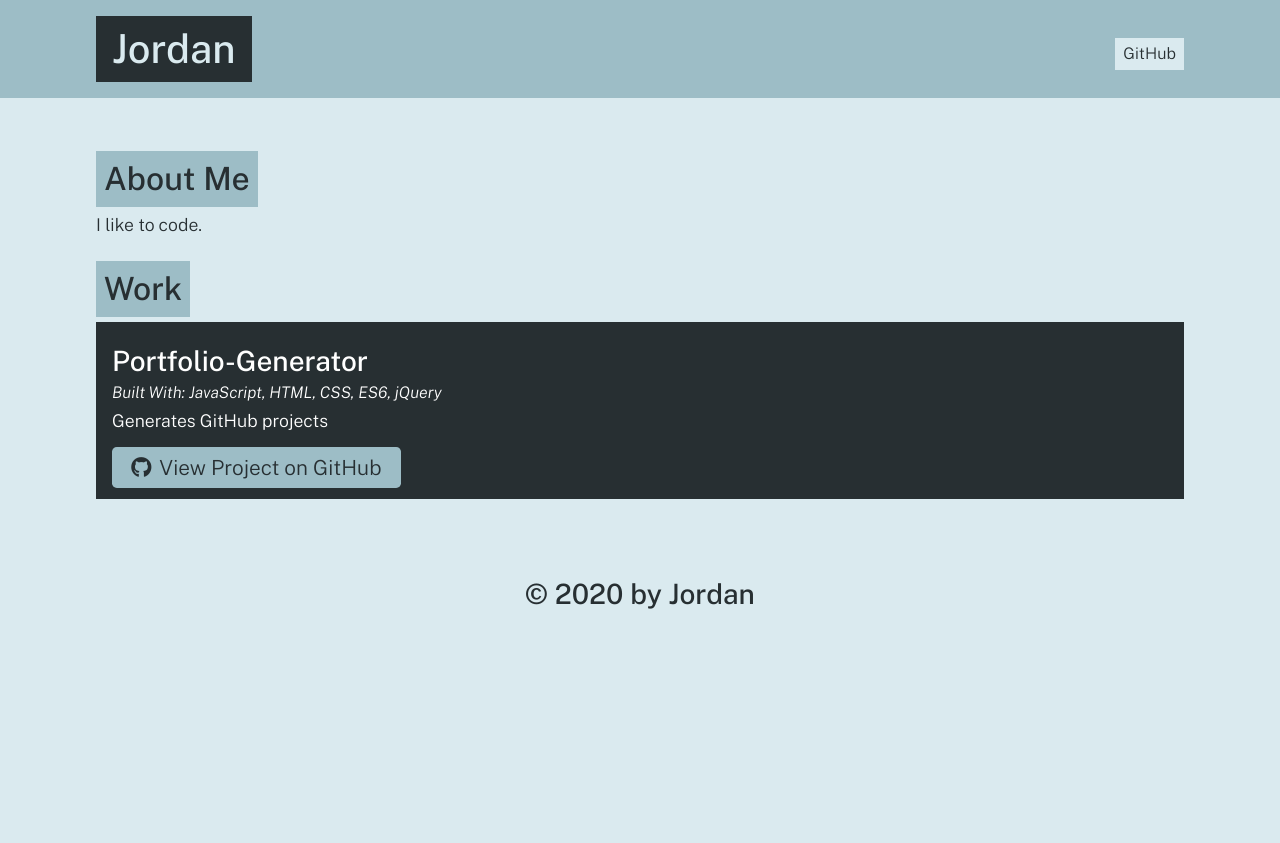
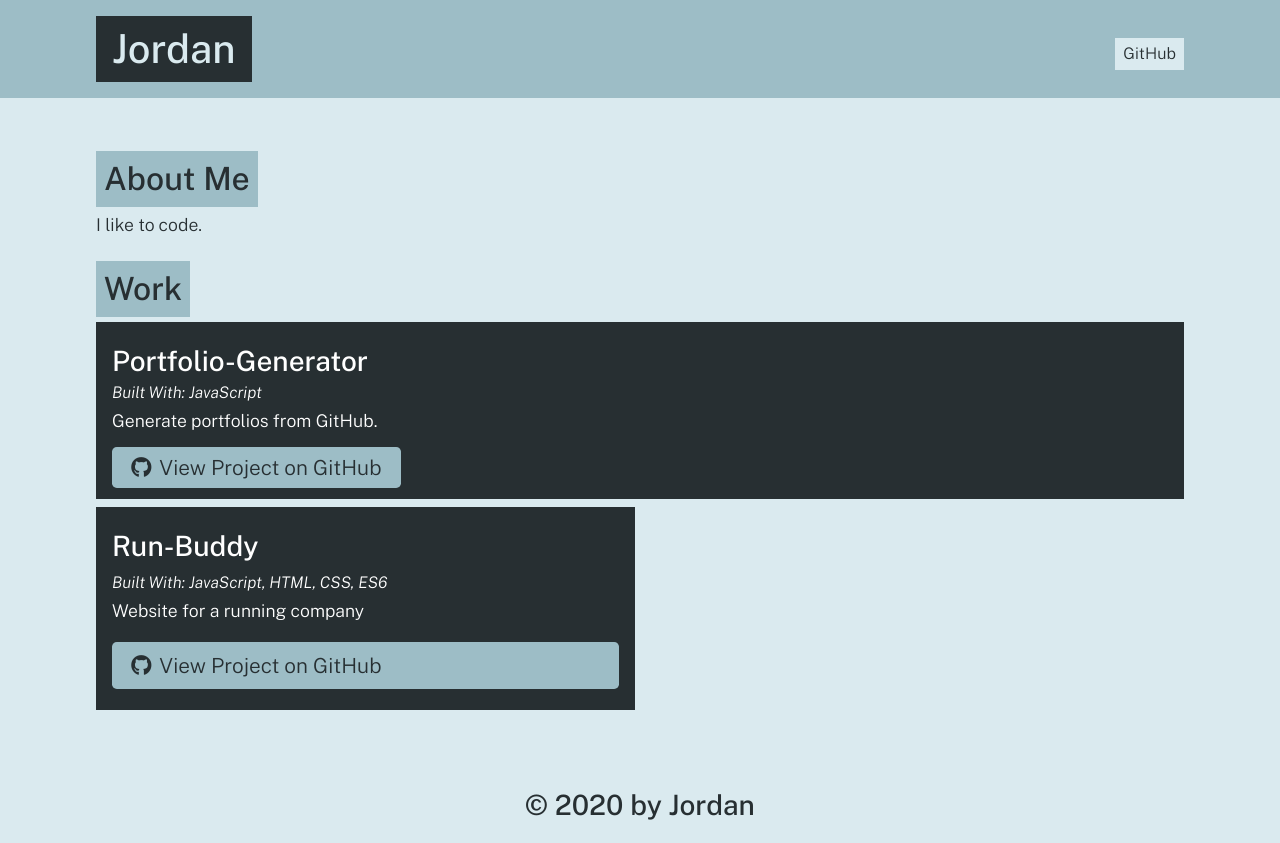
Before and after one commit to 1jorcarver/portfolio-generator, a website: page dist/index.html in a window 1280 px wide. Before the commit the page ends 800 px from the top, so only its background shows below. Drawn offline with nearby package versions, Linux system fonts and the light colour scheme.

Commit message:
finalized

```diff
--- a/dist/index.html
+++ b/dist/index.html
@@ -9,7 +9,7 @@
     <title>Portfolio Demo</title>
     <link rel="stylesheet" href="https://cdnjs.cloudflare.com/ajax/libs/font-awesome/5.11.2/css/all.min.css">
     <link href="https://fonts.googleapis.com/css?family=Public+Sans:300i,300,500&display=swap" rel="stylesheet">
-    <link rel="stylesheet" href="../style.css">
+    <link rel="stylesheet" href="style.css">
   </head>
 
   <body>
@@ -37,13 +37,23 @@
             <h3 class="portfolio-item-title text-light">Portfolio-Generator</h3>
             <h5 class="portfolio-languages">
               Built With:
-              JavaScript, HTML, CSS, ES6, jQuery
+              JavaScript
             </h5>
-            <p>Generates GitHub projects</p>
-            <a href="https://github.com/1jorcarver/readme-generator" class="btn"><i class="fab fa-github mr-2"></i>View Project on GitHub</a>
+            <p>Generate portfolios from GitHub.</p>
+            <a href="https://github.com/1jorcarver/portfolio-generator" class="btn"><i class="fab fa-github mr-2"></i>View Project on GitHub</a>
           </div>
 
 
+
+          <div class="col-12 col-md-6 mb-2 bg-dark text-light p-3 flex-column">
+            <h3 class="portfolio-item-title text-light">Run-Buddy</h3>
+            <h5 class="portfolio-languages">
+              Built With:
+              JavaScript, HTML, CSS, ES6
+            </h5>
+            <p>Website for a running company</p>
+            <a href="https://github.com/1jorcarver/portfolio-generator" class="btn mt-auto"><i class="fab fa-github mr-2"></i>View Project on GitHub</a>
+          </div>
 
       </div>
     </section>
```
